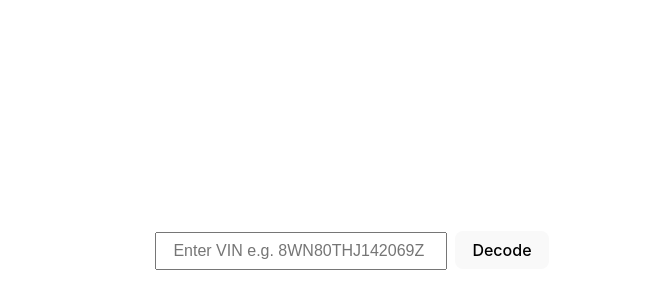
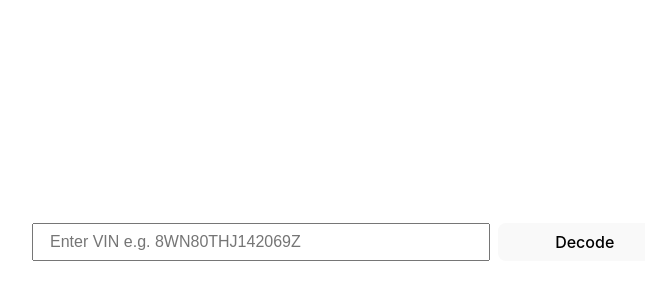
Before and after one commit to ocampco/old-holden-decoder, a React (Vite) app: page / in a window 1280 px wide. Shown: the part 150-450 px from the top of the page, without its empty margins (288-933 px from the left). Built offline with nearby package versions, Linux system fonts and the light colour scheme.

Commit message:
display results and style

```diff
--- a/src/Decoder.tsx
+++ b/src/Decoder.tsx
@@ -1,15 +1,28 @@
 import styled from 'styled-components';
 import { useState } from 'react';
+import Results from './components/Results';
 import decodeVehicle from './decodeVehicle';
 
+const Search = styled.form`
+  display: flex;
+  flex-direction: column;
+  flex-wrap: wrap;
+  margin-bottom: 1rem;
+  gap: 0.5rem;
+
+  @media (min-width: 480px) {
+    flex-direction: row;
+  }
+`;
+
 const Input = styled.input`
+  flex: 3;
   padding: 0.5rem 1rem;
-  margin-right: 0.5rem;
-  width: 16rem;
   font-size: 1rem;
 `;
 
 const Submit = styled.button`
+  flex: 1;
   padding: 0.5rem 1rem;
 `;
 
@@ -33,7 +46,8 @@ const Decoder = () => {
   };
 
   return (
-    <form onSubmit={handleSubmit}>
+    <>
+      <Search onSubmit={handleSubmit}>
         <Input
           type="text"
           value={vin}
@@ -41,17 +55,10 @@ const Decoder = () => {
           onChange={(e) => setVin(e.target.value)}
         />
         <Submit type="submit">Decode</Submit>
+      </Search>
       {error && <div>{error.message}</div>}
-      {vehicle && (
-        <div>
-          {vehicle.map(([property, value]) => (
-            <div key={`${property}-${value}`}>
-              {property}: {value ?? 'Unknown'}
-            </div>
-          ))}
-        </div>
-      )}
-    </form>
+      {vehicle && <Results vehicle={vehicle} />}
+    </>
   );
 };
 
--- /dev/null
+++ b/src/components/Results.tsx
@@ -0,0 +1,28 @@
+import styled from 'styled-components';
+
+const Table = styled.table`
+  width: 100%;
+`;
+
+const PropertyCell = styled.th`
+  text-align: left;
+`;
+
+const ValueCell = styled.td`
+  text-align: left;
+`;
+
+const Results = ({ vehicle }: { vehicle: Vehicle }) => (
+  <Table>
+    <tbody>
+      {vehicle.map(([property, value]) => (
+        <tr key={`${property}-${value}`}>
+          <PropertyCell scope="row">{property}</PropertyCell>
+          <ValueCell>{value ?? 'Unknown'}</ValueCell>
+        </tr>
+      ))}
+    </tbody>
+  </Table>
+);
+
+export default Results;
```
Also changed, not shown: 2 other files (tests, documents, lock files or other folders). Lines whose indentation alone changed are shown as unchanged.
